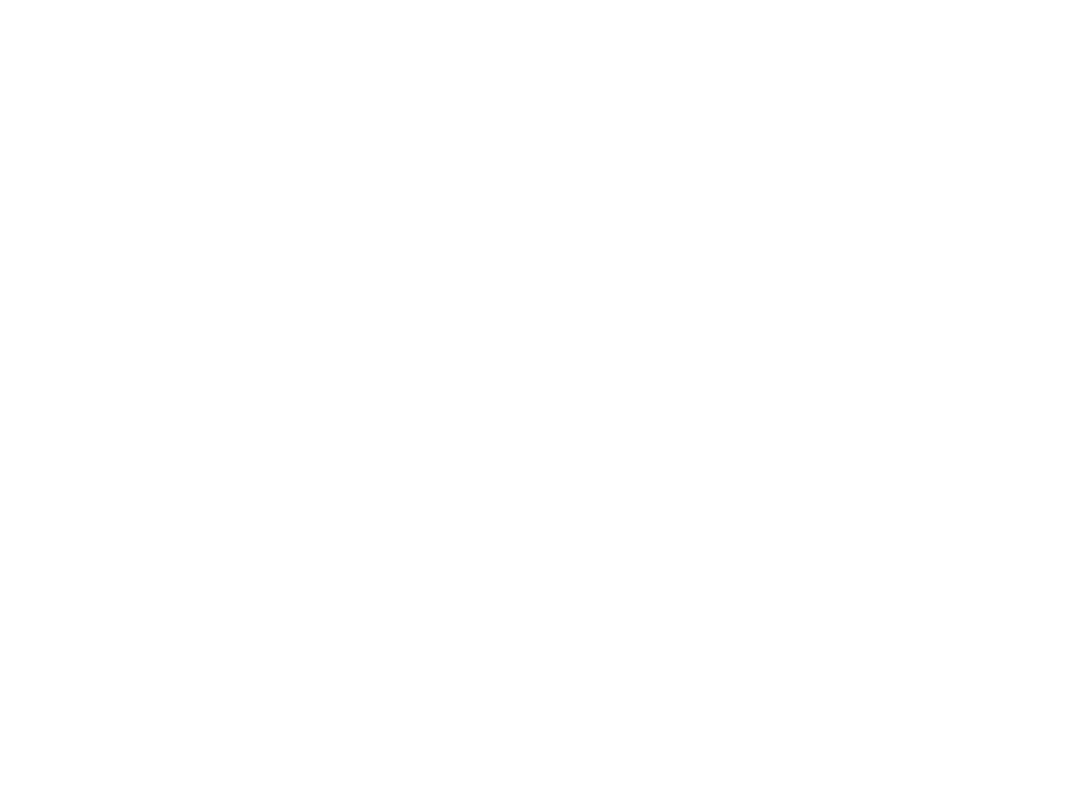
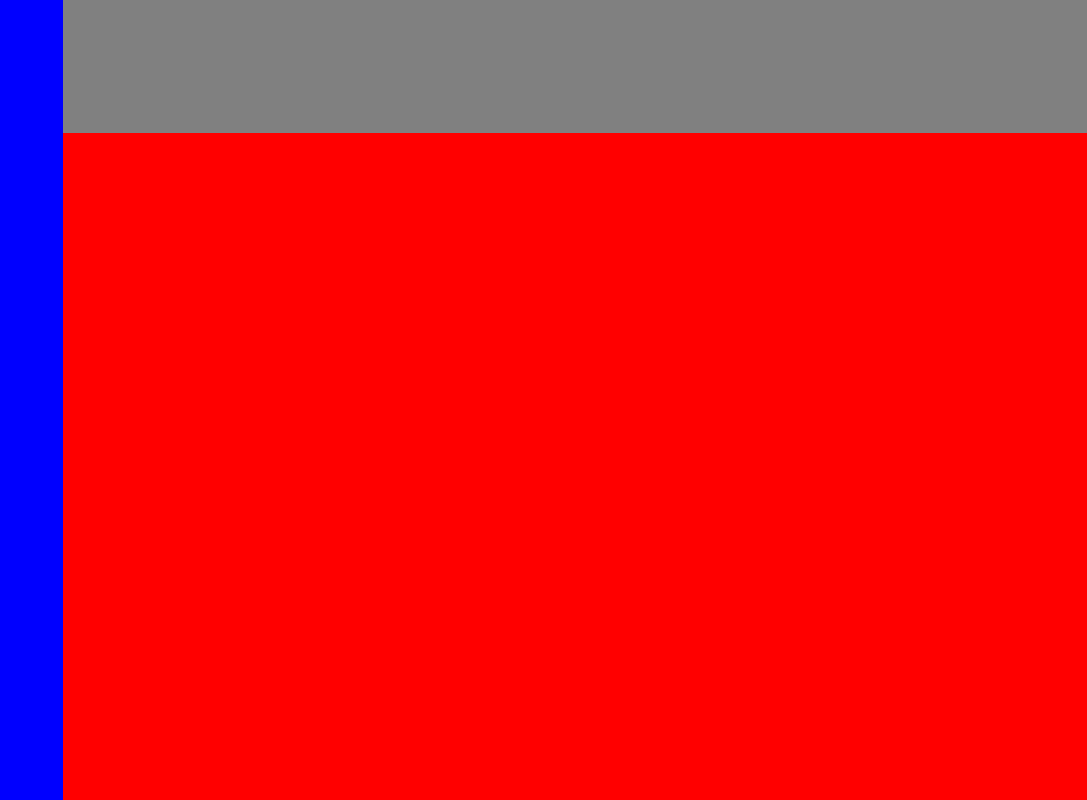
Before and after one commit to zbob889/Admin-Dashboard, a plain HTML site: page index.html in a window 1280 px wide. Shown: the whole page, without its empty margins (193-1280 px from the left). Drawn offline with Linux system fonts and the light colour scheme.

Commit message:
Got the main container grid set up

```diff
--- a/index.html
+++ b/index.html
@@ -10,5 +10,15 @@
 </head>
 <body>
 
+    <div id="container">
+
+        <div id="header"></div>
+
+        <div id="sidebar"></div>
+
+        <div id="content"></div>
+
+    </div>
+
 </body>
 </html>
--- a/style.css
+++ b/style.css
@@ -0,0 +1,28 @@
+* {
+    margin: 0;
+    padding: 0;
+}
+
+#container {
+    height: 100vh;
+    width: 100%;
+    display: grid;
+    grid-template: repeat(6, 1fr) / repeat(5, 1fr);
+}
+
+#header {
+    grid-area: 1 / 2 / 2 / 6;
+    background-color: gray;
+}
+
+#sidebar {
+    grid-area: 1 / 1 / 7 / 2;
+    background-color: blue;
+
+}
+
+#content {
+    grid-area: 2 / 2 / 7 / 6;
+    background-color: red;
+
+}
```
Also changed, not shown: dashboard-project.png (added).
